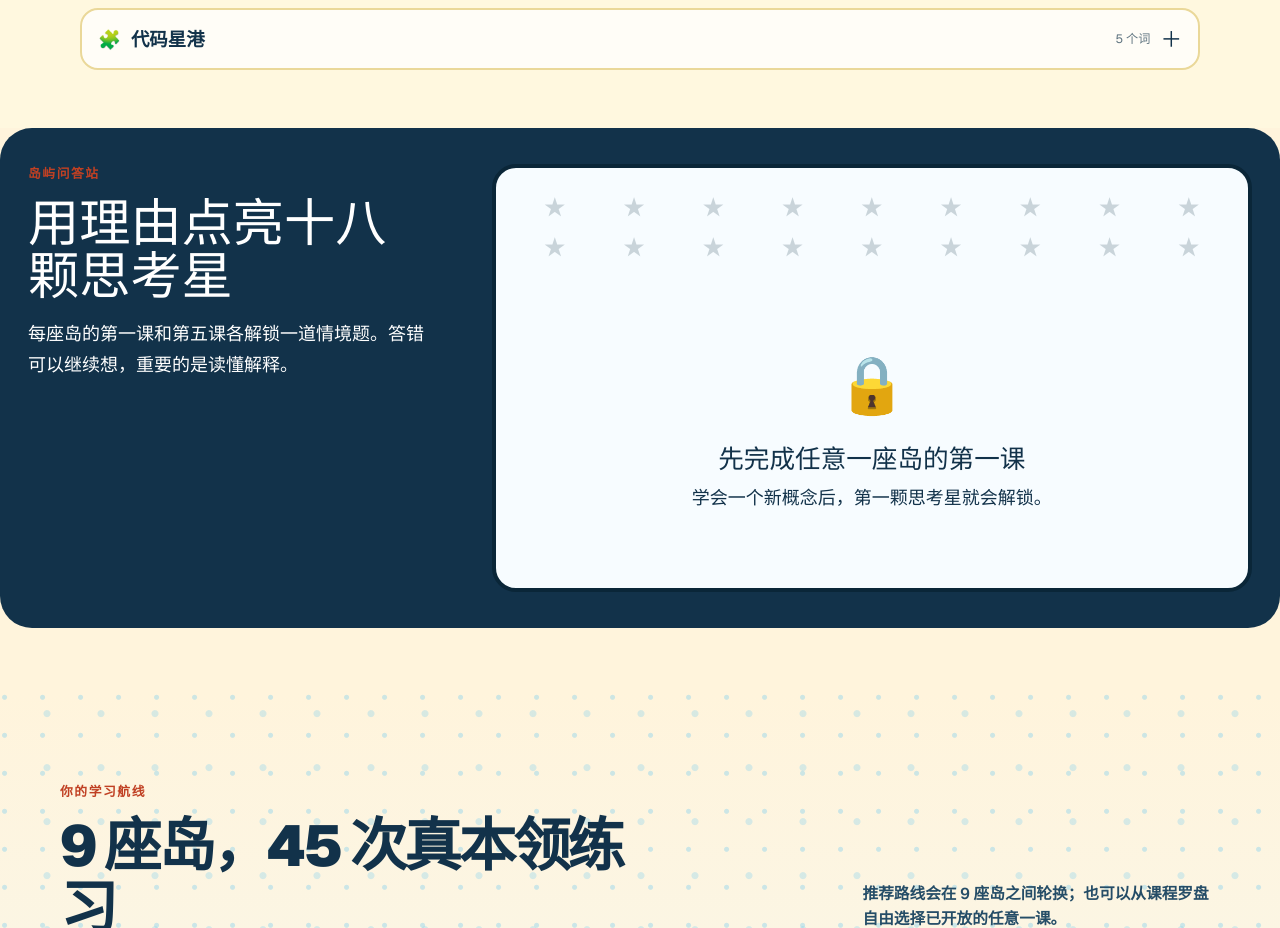
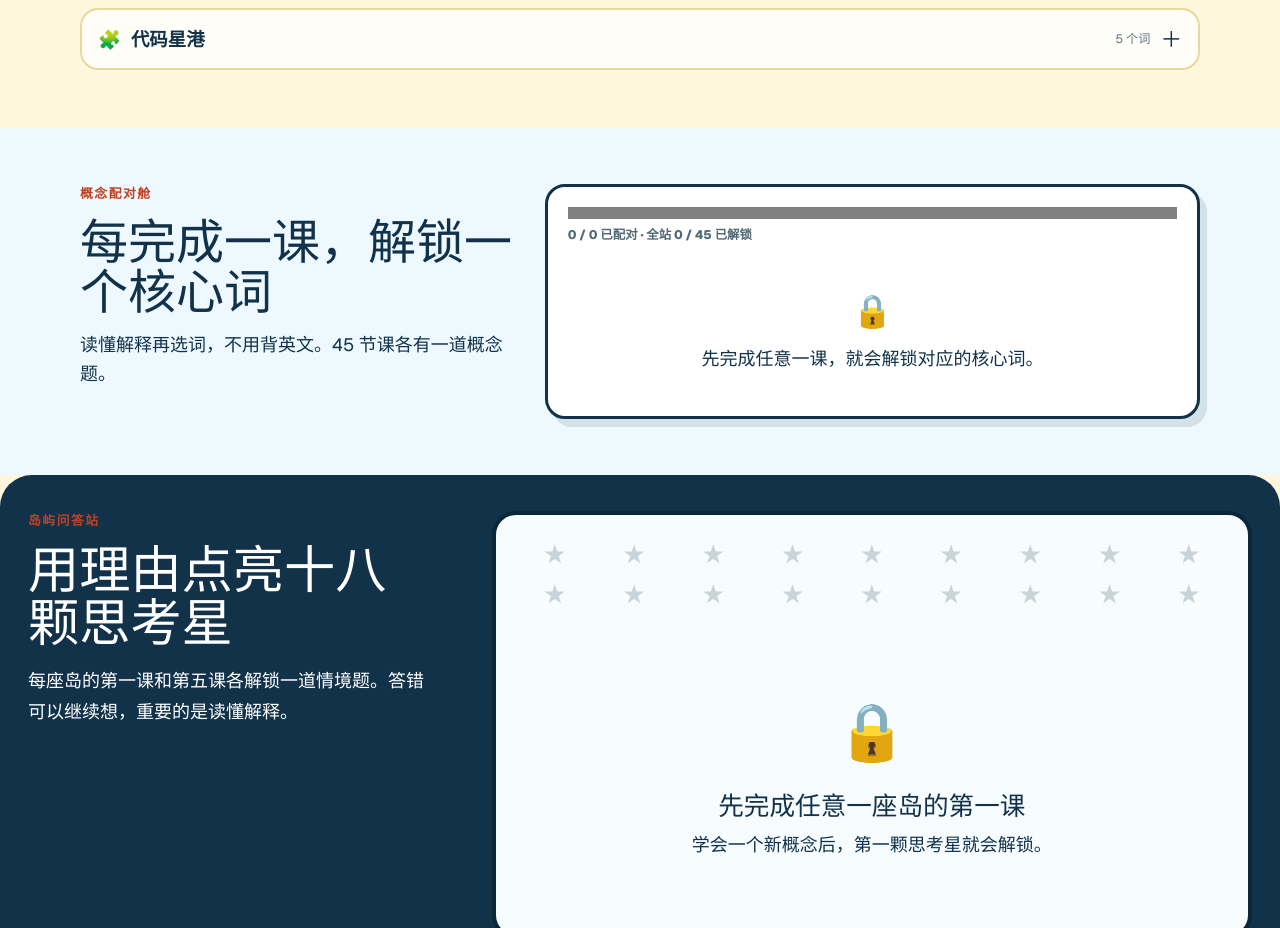
Before and after one commit to oldshipmaster/computer-study, a Next.js app: page / in a window 1280 px wide. Shown: the part 3660-4588 px from the top of the page. Built offline with nearby package versions, Linux system fonts and the light colour scheme.

Commit message:
feat: add forty-five-course concept matching

```diff
--- a/app/globals.css
+++ b/app/globals.css
@@ -1282,6 +1282,22 @@ input {
   .print-family-plan .family-plan > ol { grid-template-columns: repeat(5, minmax(0, 1fr)); }
 }
 @media (max-width: 760px) { .dictionary-heading { align-items: stretch; flex-direction: column; } .dictionary-groups dl { grid-template-columns: 1fr; } }
+.term-match { display: grid; grid-template-columns: minmax(240px, .8fr) minmax(0, 1.2fr); gap: 28px; padding: 56px max(20px, calc((100vw - 1120px) / 2)); background: #eef9ff; color: var(--ink); }
+.term-match h2 { margin: 6px 0 12px; font-family: var(--font-display); font-size: clamp(1.8rem, 4vw, 3rem); line-height: 1.05; }
+.term-match > div:first-child > p:last-child { line-height: 1.65; }
+.term-match-console { padding: 20px; border: 3px solid var(--deep-sea); border-radius: 20px; background: white; box-shadow: 7px 8px 0 rgb(18 50 74 / 12%); }
+.term-match-progress { display: grid; gap: 6px; margin-bottom: 18px; }
+.term-match-progress progress { width: 100%; height: 12px; accent-color: #197b6a; }
+.term-match-progress span { color: #526875; font-size: .78rem; font-weight: 800; }
+.term-match-question > span { color: #526875; font-size: .8rem; font-weight: 850; }
+.term-match-question h3 { margin: 9px 0 16px; font-size: 1.3rem; line-height: 1.45; }
+.term-match-question > div { display: grid; grid-template-columns: repeat(3, 1fr); gap: 9px; }
+.term-match-question button, .term-match-finish button { min-height: 48px; padding: 8px 12px; border: 2px solid var(--deep-sea); border-radius: 11px; background: #fff8d9; color: inherit; font: inherit; font-weight: 850; }
+.term-match-question > p { min-height: 1.5em; margin: 14px 0 0; color: #365c50; font-weight: 750; }
+.term-match-locked, .term-match-finish { display: grid; justify-items: center; gap: 9px; padding: 22px; text-align: center; }
+.term-match-locked span, .term-match-finish span { font-size: 2rem; }
+.term-match-locked p, .term-match-finish p, .term-match-finish h3 { margin: 0; }
+@media (max-width: 760px) { .term-match { grid-template-columns: 1fr; } .term-match-question > div { grid-template-columns: 1fr; } }
 .privacy-promise summary { display: grid; grid-template-columns: auto 1fr auto; align-items: center; gap: 12px; min-height: 62px; padding: 12px 16px; cursor: pointer; list-style: none; }
 .privacy-promise summary::-webkit-details-marker { display: none; }
 .privacy-promise summary > span:first-child { font-size: 1.7rem; }
--- a/components/IslandMap.tsx
+++ b/components/IslandMap.tsx
@@ -11,6 +11,7 @@ import { PrivacyPromise } from "@/components/PrivacyPromise";
 import { OfflineStatus } from "@/components/OfflineStatus";
 import { ComputerDictionary } from "@/components/ComputerDictionary";
 import { ChildReviewQueue } from "@/components/ChildReviewQueue";
+import { TermMatchChallenge } from "@/components/TermMatchChallenge";
 import type { CourseConfidence } from "@/lib/review-queue";
 import {
   ISLANDS,
@@ -219,6 +220,7 @@ export function IslandMap({
 
       <KnowledgeAtlas completedCourseIds={completedCourseIds} onStartCourse={onStartCourse} />
       <ComputerDictionary onStartCourse={onStartCourse} soundEnabled={soundEnabled} />
+      <TermMatchChallenge completedCourseIds={completedCourseIds} key={`terms-${completedCourseIds.join("|")}`} />
       <ReviewChallenge completedCourseIds={completedCourseIds} key={completedCourseIds.join("|")} />
 
       <section className="adventure-map" id="adventure-map" aria-labelledby="islands-heading">
--- /dev/null
+++ b/components/TermMatchChallenge.tsx
@@ -0,0 +1,18 @@
+"use client";
+
+import { useState } from "react";
+import { TERM_MATCH_QUESTIONS, answerTermMatch, createTermMatchState, getUnlockedTermQuestions } from "@/lib/term-match";
+
+export function TermMatchChallenge({ completedCourseIds }: { completedCourseIds: string[] }) {
+  const [state, setState] = useState(createTermMatchState);
+  const questions = getUnlockedTermQuestions(completedCourseIds);
+  const question = questions[state.index];
+  const restart = () => setState(createTermMatchState());
+  return <section className="term-match" aria-labelledby="term-match-heading">
+    <div><p className="section-kicker">概念配对舱</p><h2 id="term-match-heading">每完成一课，解锁一个核心词</h2><p>读懂解释再选词，不用背英文。45 节课各有一道概念题。</p></div>
+    <div className="term-match-console">
+      <div className="term-match-progress"><progress aria-label="本次概念配对进度" max={Math.max(questions.length, 1)} value={state.correct} /><span>{state.correct} / {questions.length} 已配对 · 全站 {questions.length} / {TERM_MATCH_QUESTIONS.length} 已解锁</span></div>
+      {!question ? <div className="term-match-locked"><span aria-hidden="true">🔒</span><p>先完成任意一课，就会解锁对应的核心词。</p></div> : state.completed ? <div className="term-match-finish"><span aria-hidden="true">🎯</span><h3>概念全部配对成功</h3><p>试着不用看答案，把其中一个词讲给家长听。</p><button onClick={restart} type="button">再配对一次</button></div> : <div className="term-match-question"><span>第 {state.index + 1} / {questions.length} 题</span><h3>{question.prompt}</h3><div>{question.options.map((option, index) => <button key={option} onClick={() => setState((current) => answerTermMatch(current, index, questions))} type="button">{option}</button>)}</div><p role="status">{state.feedback}</p></div>}
+    </div>
+  </section>;
+}
--- /dev/null
+++ b/lib/term-match.ts
@@ -0,0 +1,38 @@
+import { DICTIONARY_ENTRIES } from "./computer-dictionary.ts";
+
+export interface TermMatchQuestion {
+  id: string;
+  courseId: string;
+  islandId: string;
+  prompt: string;
+  options: [string, string, string];
+  answer: string;
+  example: string;
+}
+
+export const TERM_MATCH_QUESTIONS: readonly TermMatchQuestion[] = DICTIONARY_ENTRIES.map((entry, index) => {
+  const islandEntries = DICTIONARY_ENTRIES.filter((candidate) => candidate.islandId === entry.islandId);
+  const position = islandEntries.findIndex((candidate) => candidate.id === entry.id);
+  const terms = [entry.term, islandEntries[(position + 1) % islandEntries.length].term, islandEntries[(position + 2) % islandEntries.length].term];
+  const rotation = index % terms.length;
+  const options = [...terms.slice(rotation), ...terms.slice(0, rotation)] as [string, string, string];
+  return { id: `term-${entry.id}`, courseId: entry.courseId, islandId: entry.islandId, prompt: entry.explanation, options, answer: entry.term, example: entry.example };
+});
+
+export function getUnlockedTermQuestions(completedCourseIds: readonly string[]): TermMatchQuestion[] {
+  const completed = new Set(completedCourseIds);
+  return TERM_MATCH_QUESTIONS.filter((question) => completed.has(question.courseId));
+}
+
+export interface TermMatchState { index: number; correct: number; completed: boolean; feedback: string; }
+export function createTermMatchState(): TermMatchState {
+  return { index: 0, correct: 0, completed: false, feedback: "读解释，再选择最合适的电脑词语。" };
+}
+
+export function answerTermMatch(state: TermMatchState, optionIndex: number, questions: readonly TermMatchQuestion[]): TermMatchState {
+  if (state.completed || questions.length === 0) return state;
+  const question = questions[state.index];
+  if (!question || question.options[optionIndex] !== question.answer) return { ...state, feedback: `再想一想。线索例子：${question?.example ?? "先完成一课解锁题目。"}` };
+  const last = state.index === questions.length - 1;
+  return { index: last ? state.index : state.index + 1, correct: state.correct + 1, completed: last, feedback: last ? "本次解锁的概念全部配对成功！" : `答对了：${question.answer}。继续下一题。` };
+}
```
Also changed, not shown: 2 other files (tests, documents, lock files or other folders).
